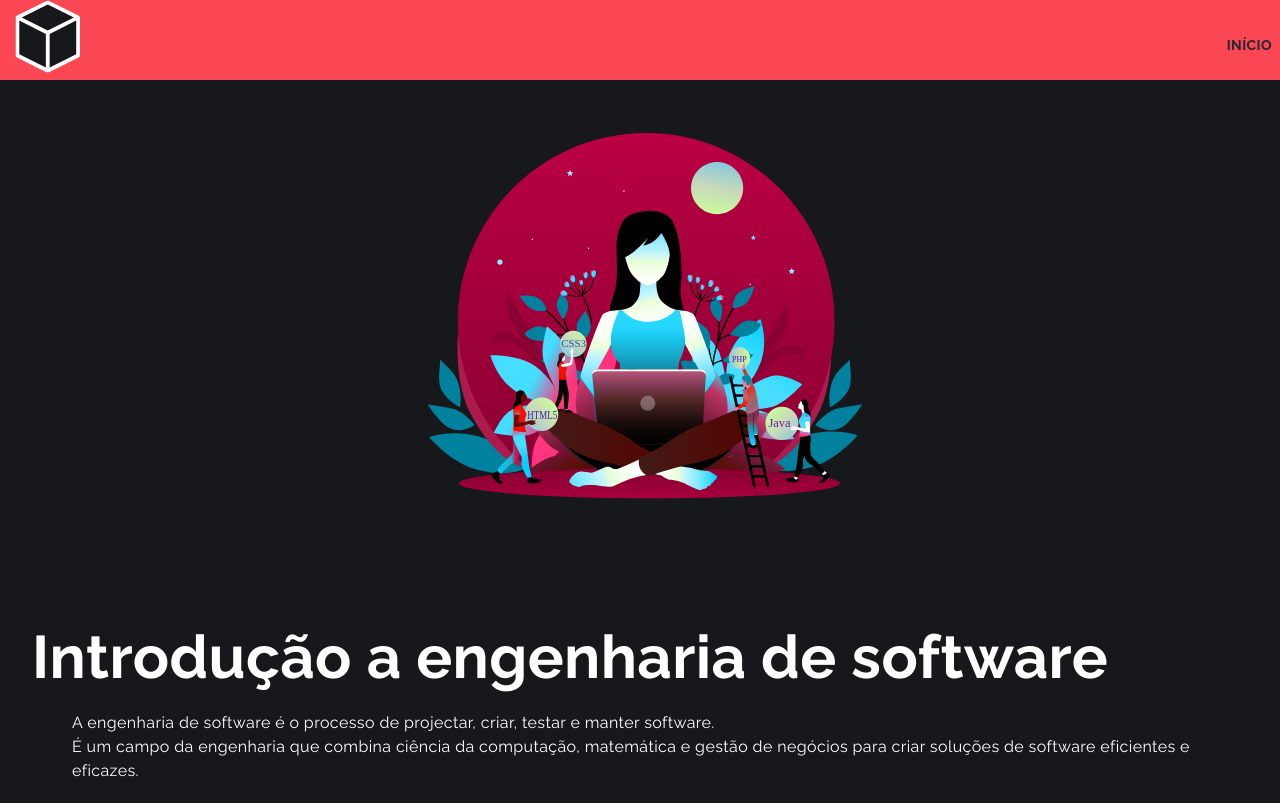
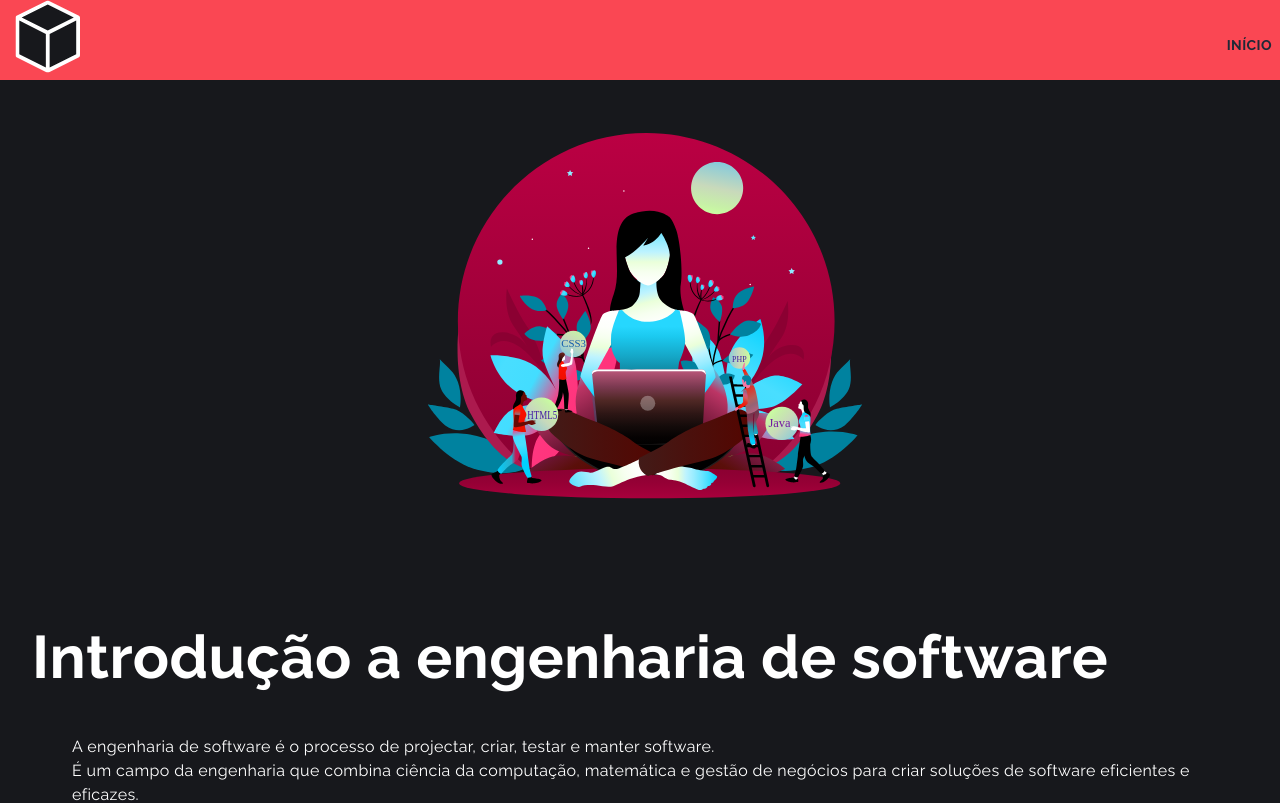
Before and after one commit to LyeZinho/modulo17, a Next.js app in the folder metodologiasdev/: page / in a window 1280 px wide. Shown: the top 803 px of the page. Built offline with nearby package versions, Linux system fonts and the light colour scheme.

Commit message:
Update Header.jsx

```diff
--- a/metodologiasdev/components/Header.jsx
+++ b/metodologiasdev/components/Header.jsx
@@ -16,11 +16,12 @@ const Header = () => {
       <div className="flex flex-col items-left justify-left mt-6 space-x-10 pb-8 pt-8">
         <h1>Introdução a engenharia de software</h1>
         <br />
-        <div>
+        <div className="flex flex-flow pt-6">
         <h7>
           A  engenharia de software é o processo de projectar, criar, testar e
           manter software.
-          <br />É um campo da engenharia que combina ciência da computação,
+          <br />
+          É um campo da engenharia que combina ciência da computação,
           matemática e gestão de negócios para criar soluções de software
           eficientes e eficazes.
         </h7>
```
